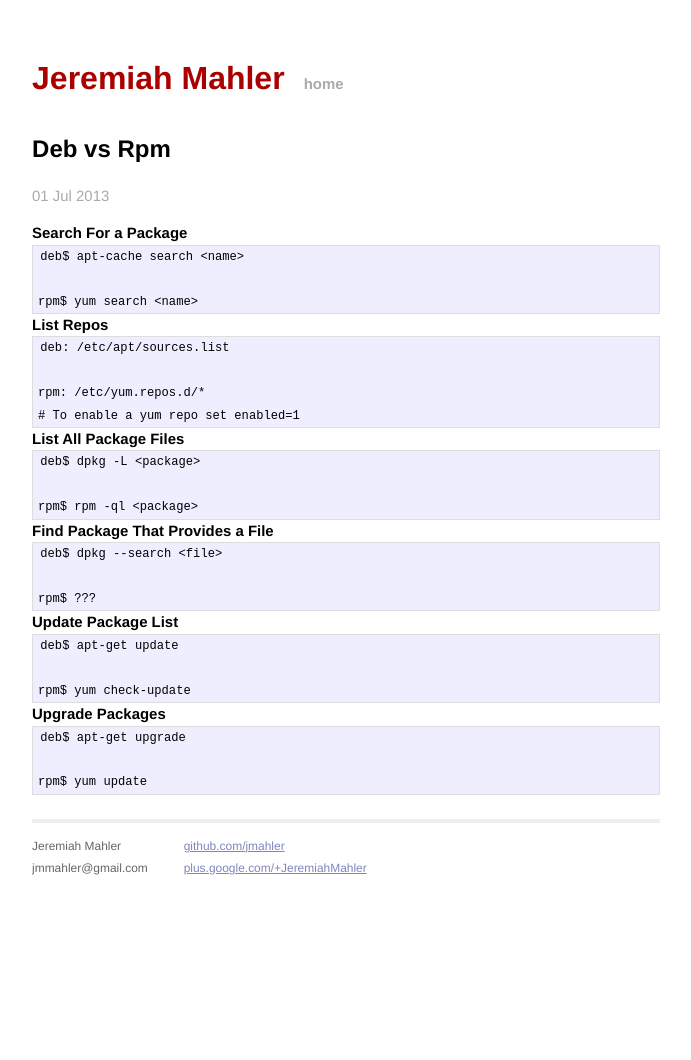
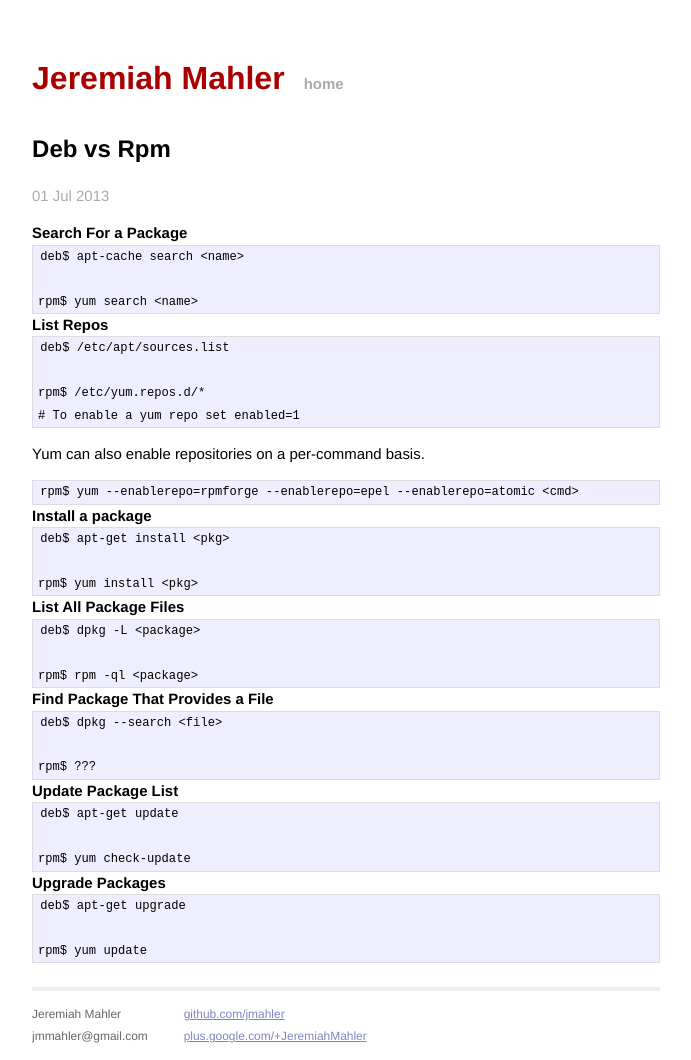
Before and after one commit to jmahler/jmahler.github.io, a Jekyll site: the page built from _posts/2013-07-01-deb_vs_rpm.md, in a window 1280 px wide. Shown: the whole page, without its empty margins (294-985 px from the left). Built offline with Jekyll 4.4.1, drawn with Linux system fonts in a browser that asks for light colours; Markdown is read by kramdown in place of the engine named in the settings; before the commit the page ends 945 px from its top, so only the background shows below that.

Commit message:
described yum --enablerepo option

```diff
--- a/_posts/2013-07-01-deb_vs_rpm.md
+++ b/_posts/2013-07-01-deb_vs_rpm.md
@@ -14,10 +14,20 @@ tags: [Deb, Rpm]
 
 ### List Repos
 
-	deb: /etc/apt/sources.list
+	deb$ /etc/apt/sources.list
 
-	rpm: /etc/yum.repos.d/*
+	rpm$ /etc/yum.repos.d/*
     # To enable a yum repo set enabled=1
+
+Yum can also enable repositories on a per-command basis.
+
+    rpm$ yum --enablerepo=rpmforge --enablerepo=epel --enablerepo=atomic <cmd>
+
+### Install a package
+
+    deb$ apt-get install <pkg>
+
+    rpm$ yum install <pkg>
 
 ### List All Package Files
 
```
